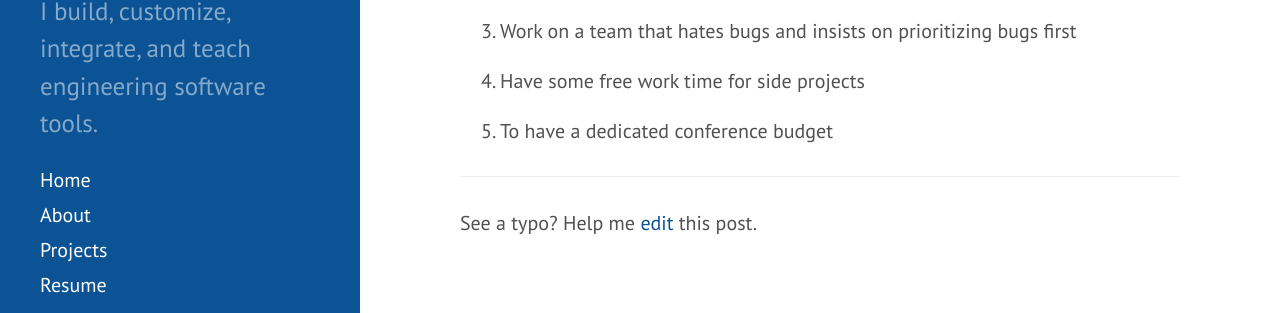
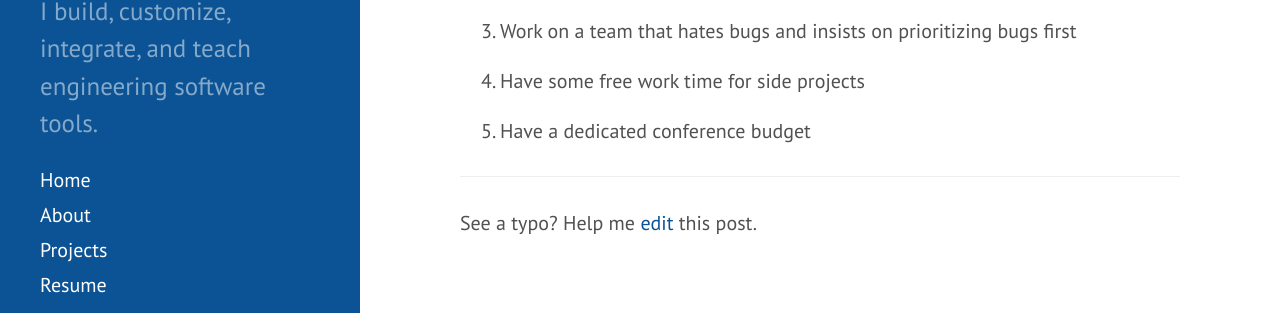
Before and after one commit to jacebrowning/jacebrowning.info, a Jekyll site: the page built from _posts/2016-10-21-itemizing-career-goals.md, in a window 1280 px wide and 900 px high, scrolled down 929 px. Shown: the part 220-533 px from the top of the window. Built offline with Jekyll 4.4.1, drawn with Linux system fonts in a browser that asks for light colours; Markdown is read by kramdown in place of the engine named in the settings.

Commit message:
Update wording for consistency

```diff
--- a/_posts/2016-10-21-itemizing-career-goals.md
+++ b/_posts/2016-10-21-itemizing-career-goals.md
@@ -46,7 +46,7 @@ I encourage everyone to make similar lists as a way to learn about your true car
 
 4. Have some free work time for side projects
 
-5. To have a dedicated conference budget
+5. Have a dedicated conference budget
 
 -----
 
```
